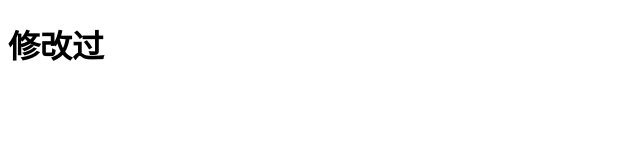
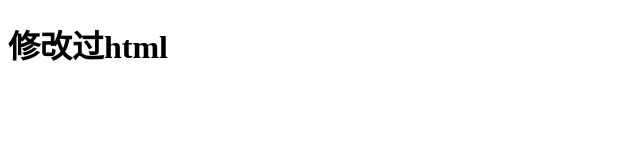
Before and after one commit to GLYB9785/test_project, a plain HTML site: page test_project/index.html in a window 1280 px wide. Shown: the whole page, without its empty margins (0-640 px from the left). Drawn offline with Linux system fonts and the light colour scheme.

Commit message:
修改了index.html文件

```diff
--- a/test_project/index.html
+++ b/test_project/index.html
@@ -10,7 +10,7 @@
 </head>
 
 <body>
-  <h1>修改过</h1>
+  <h1>修改过html</h1>
 
   <script src="./index.js"></script>
 </body>
```
